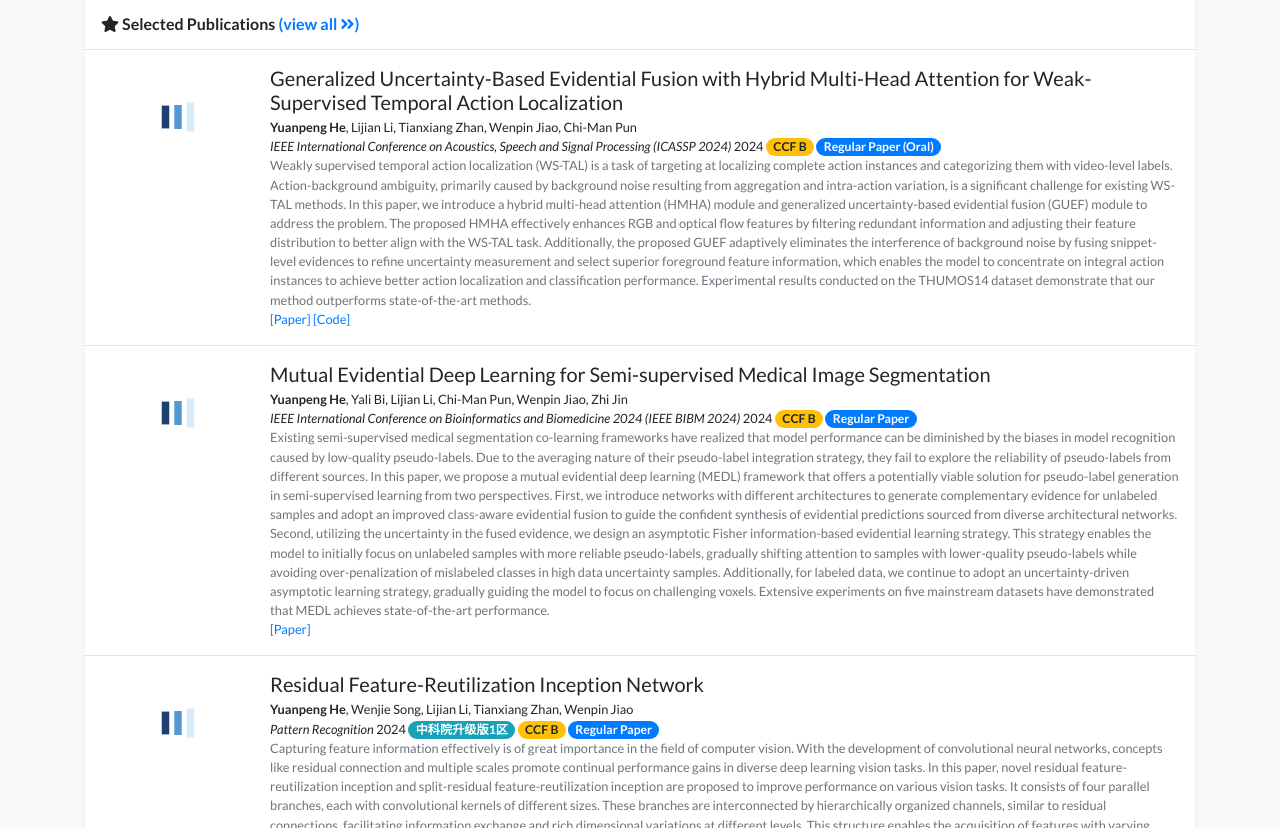
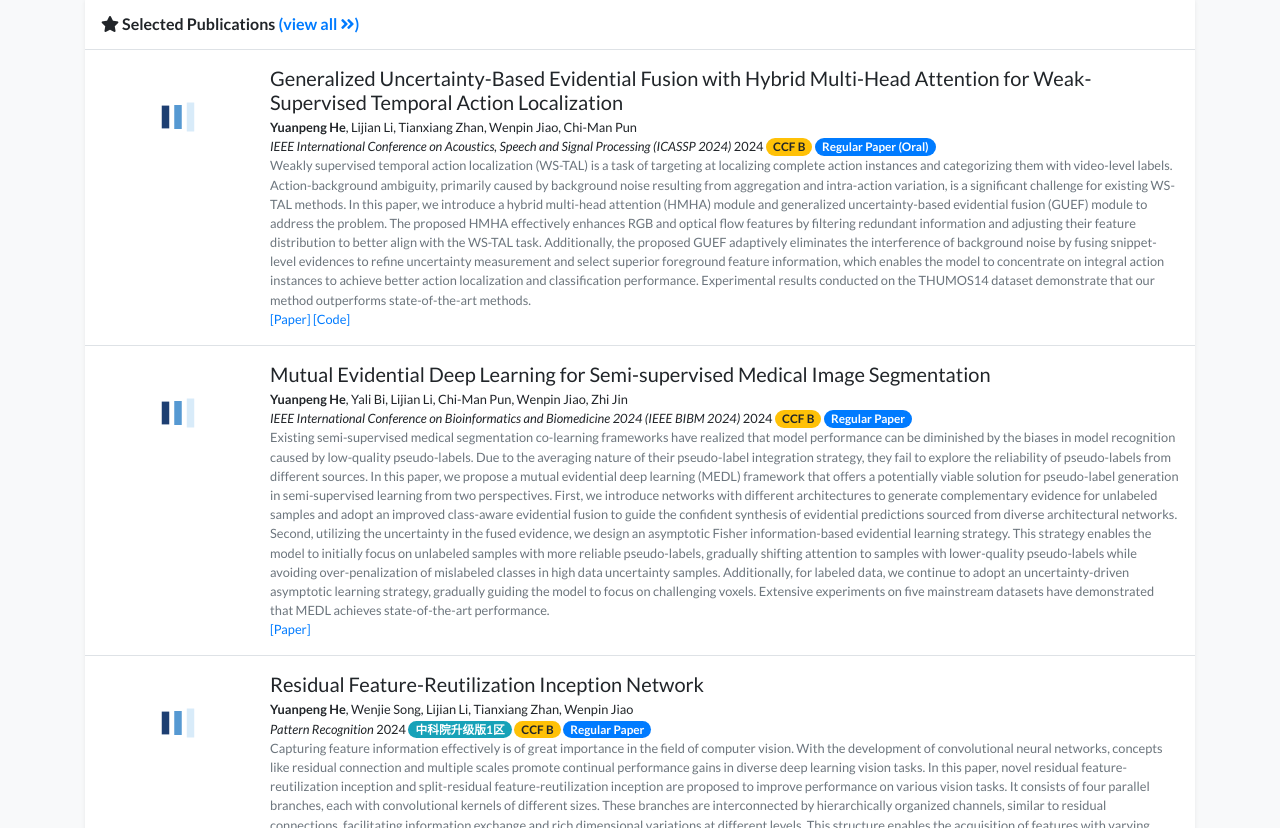
Before and after one commit to heyuanpengpku/heyuanpengpku.github.io, a Jekyll site: the page built from index.html, in a window 1280 px wide and 1400 px high, scrolled down 420 px. Shown: the part 326-1154 px from the top of the window. Built offline with Jekyll 4.4.1, drawn with Linux system fonts in a browser that asks for light colours; a style sheet for code colours, icons or effects is not loaded.

Commit message:
2024-08-27 04:43:22

```diff
--- a/assets/css/global.css
+++ b/assets/css/global.css
@@ -52,7 +52,7 @@ img.lazy {
 }
 
 .badge-custom {
-    font-size: 95%;
+    font-size: 92%;
 }
 
 .email-text {
```
